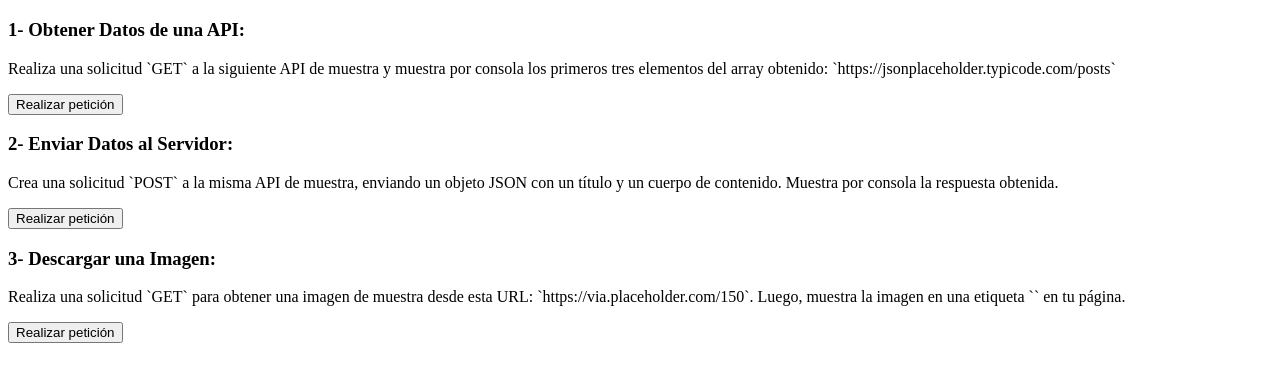
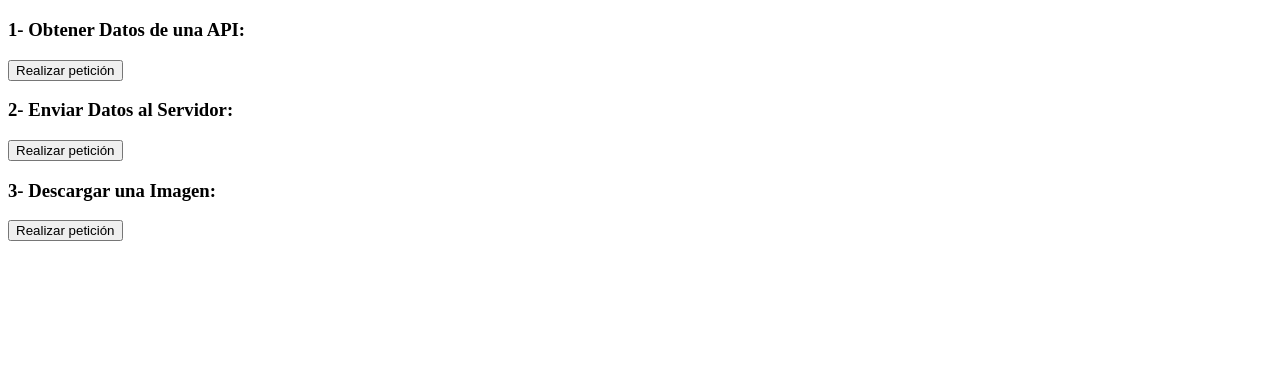
Before and after one commit to Facundorios05/TP-Investigacion-Fetch, a plain HTML site: page index.html in a window 1280 px wide. Shown: the part 61-442 px from the top of the page. Drawn offline with Linux system fonts and the light colour scheme.

Commit message:
Pequeños cambios

```diff
--- a/index.html
+++ b/index.html
@@ -10,42 +10,33 @@
 <body>
     <h1>Parte Practica del trabajo de investigación.</h1>
 
-    <div>
-        <div>
+    <div class="conteiner">
+                <div>
             <h3 class="fs-2 text-body-emphasis">1- Obtener Datos de una API:</h3>
-            <p>Realiza una solicitud `GET` a la siguiente API de muestra y muestra por consola los
-                primeros tres elementos del array obtenido: `https://jsonplaceholder.typicode.com/posts`</p>
-
-                <button id="btn1">
+            <button id="btn1">
                 Realizar petición
             </button>
         </div>
 
-
         <div>
             <h3 class="fs-2 text-body-emphasis">2- Enviar Datos al Servidor:</h3>
-            <p>Crea una solicitud `POST` a la misma API de muestra, enviando un objeto JSON con un
-                título y un cuerpo de contenido. Muestra por consola la respuesta obtenida.</p>
-
-                <button id="btn2">
+            <button id="btn2">
                 Realizar petición
             </button>
         </div>
 
         <div>
             <h3 class="fs-2 text-body-emphasis">3- Descargar una Imagen:</h3>
-            <p>Realiza una solicitud `GET` para obtener una imagen de muestra desde esta URL:
-                `https://via.placeholder.com/150`. Luego, muestra la imagen en una etiqueta `<img>` en tu
-                página.</p>
-
-                <button id="btn3">
+            <button id="btn3">
                 Realizar petición
             </button>
             <div id="image" class="mt-3">
                 <img src="" alt="">
             </div>
+        </div>
     </div>
-    <script src="index.js"></script>
+
+        <script src="index.js"></script>
 </body>
 
 </html>
```
